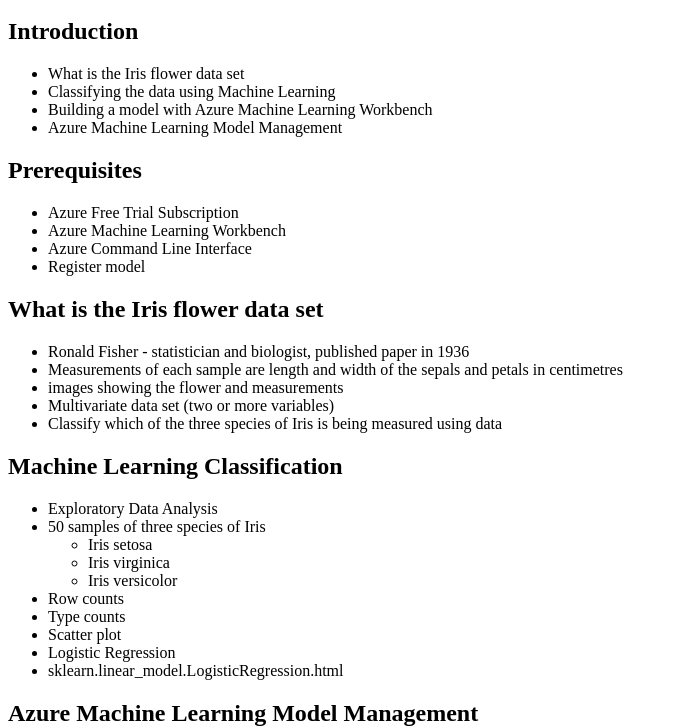
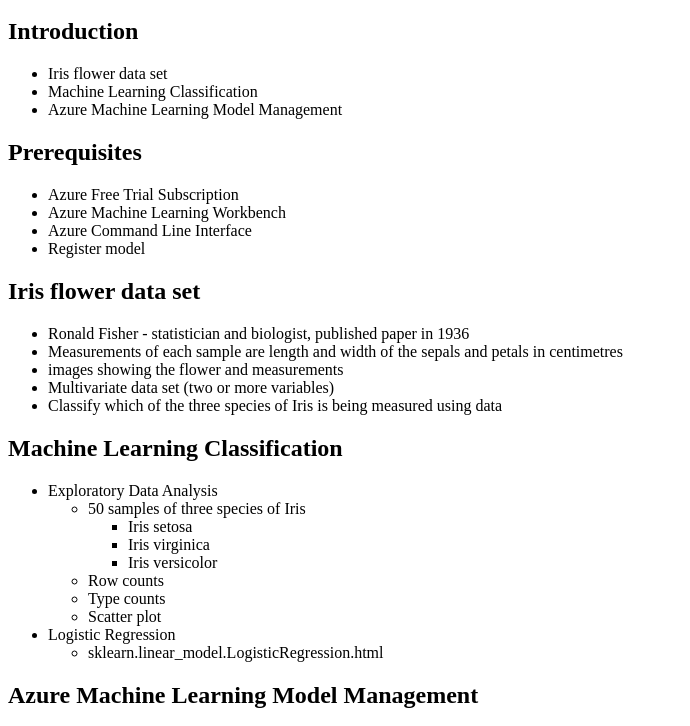
Before and after one commit to lucasfeiock/AZMLWB, a website: page index.html in a window 1280 px wide. Shown: the part 48-774 px from the top of the page, without its empty margins (0-690 px from the left). Drawn offline with Linux system fonts and the light colour scheme.

Commit message:
Title Changes

```diff
--- a/index.html
+++ b/index.html
@@ -1,9 +1,8 @@
 <h1>Azure Machine Learning Model Management</h1>
 <h2>Introduction</h2>
 <ul>
-<li>What is the Iris flower data set</li>
-<li>Classifying the data using Machine Learning</li>
-<li>Building a model with Azure Machine Learning Workbench</li>
+<li>Iris flower data set</li>
+<li>Machine Learning Classification</li>
 <li>Azure Machine Learning Model Management</li>
 </ul>
 <h2>Prerequisites</h2>
@@ -13,7 +12,7 @@
 <li>Azure Command Line Interface</li>
 <li>Register model</li>
 </ul>
-<h2>What is the Iris flower data set</h2>
+<h2>Iris flower data set</h2>
 <ul>
 <li>Ronald Fisher - statistician and biologist, published paper in 1936</li>
 <li>Measurements of each sample are length and width of the sepals and petals in centimetres</li>
@@ -23,7 +22,8 @@
 </ul>
 <h2>Machine Learning Classification</h2>
 <ul>
-<li>Exploratory Data Analysis</li>
+<li>Exploratory Data Analysis
+<ul>
 <li>50 samples of three species of Iris
 <ul>
 <li>Iris setosa</li>
@@ -34,8 +34,13 @@
 <li>Row counts</li>
 <li>Type counts</li>
 <li>Scatter plot</li>
-<li>Logistic Regression</li>
+</ul>
+</li>
+<li>Logistic Regression
+<ul>
 <li>sklearn.linear_model.LogisticRegression.html</li>
+</ul>
+</li>
 </ul>
 <h2>Azure Machine Learning Model Management</h2>
 <ul>
```
Also changed, not shown: AZMLWB.md (+11 -12 lines).
